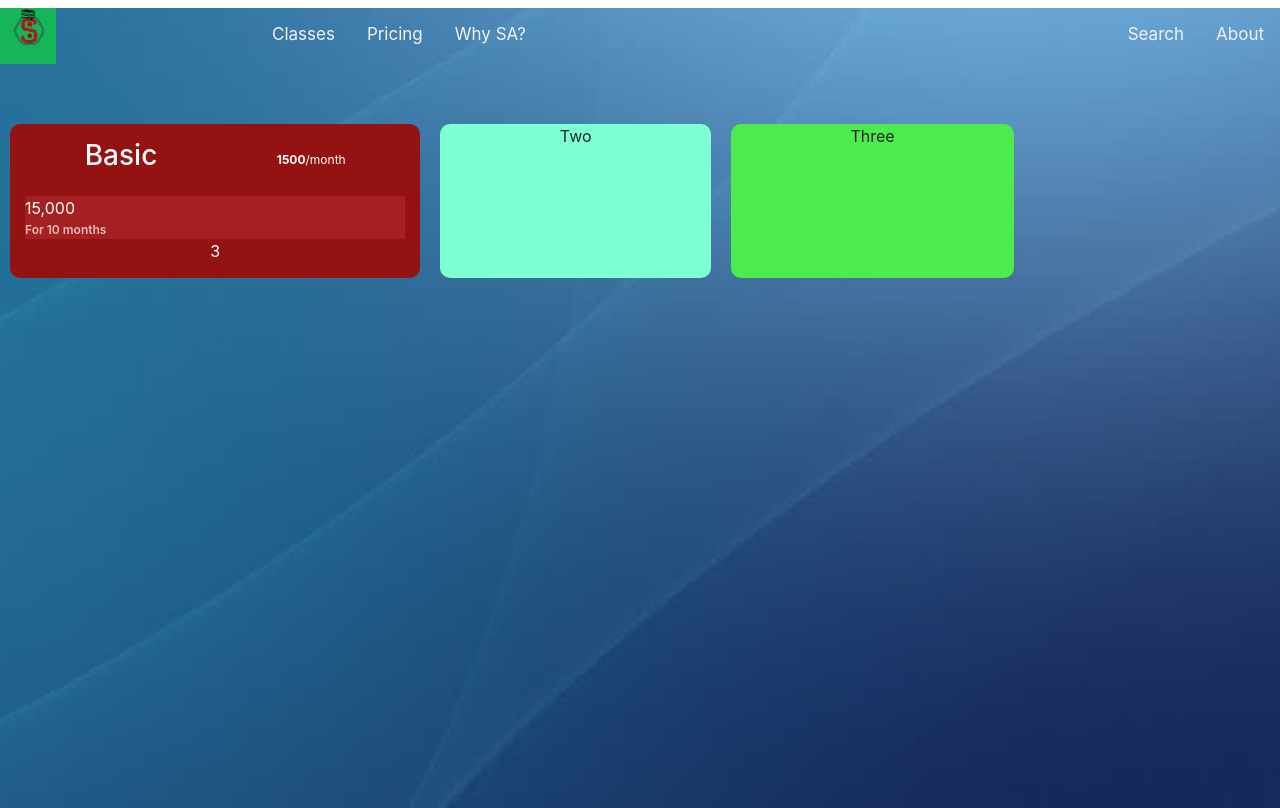
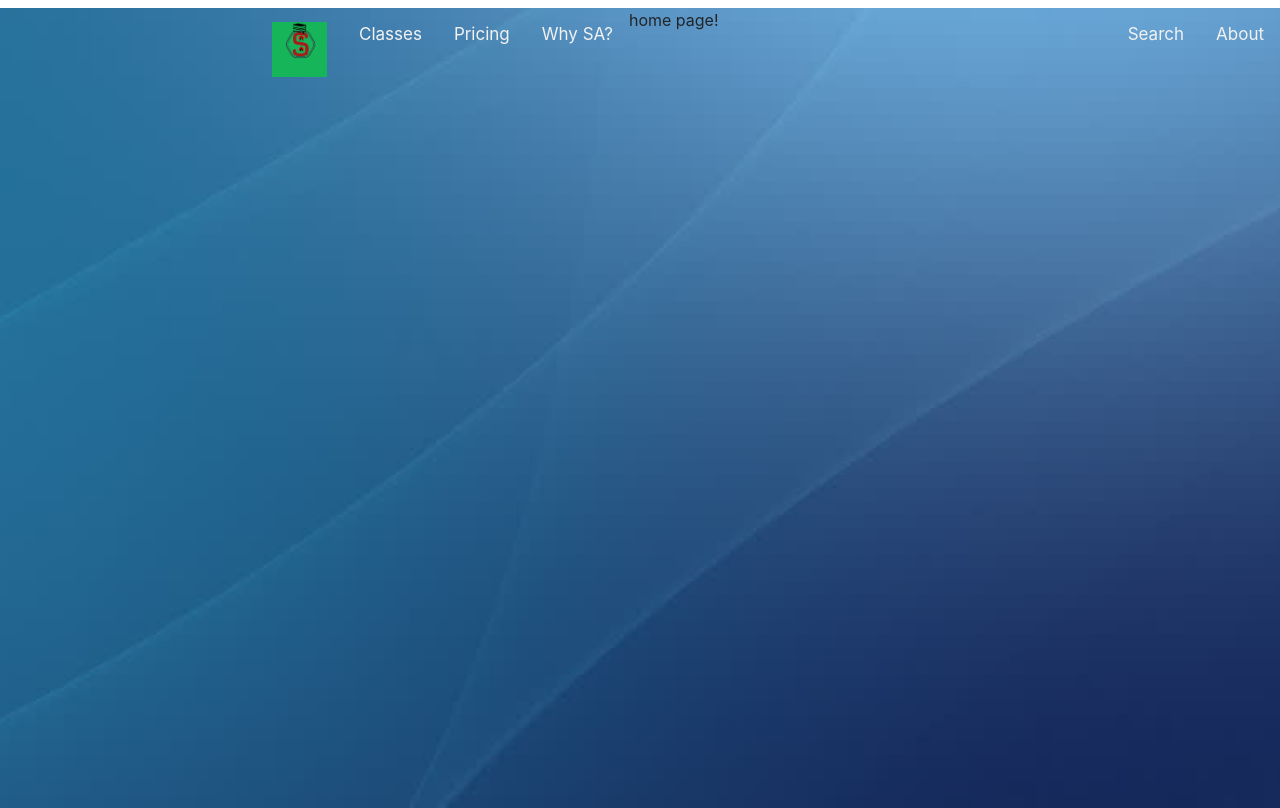
Before and after one commit to vikash-techy/TeamWork, an Angular app in the folder StudentArchitect/: page /home in a window 1280 px wide. Built offline with nearby package versions, Linux system fonts and the light colour scheme.

Commit message:
Added Routing module and Home page Placeholder

```diff
--- a/StudentArchitect/src/app/app.component.html
+++ b/StudentArchitect/src/app/app.component.html
@@ -4,6 +4,5 @@
 
   </h1>
   <app-header></app-header>
-  <app-pricing></app-pricing>
 
  </div>
--- a/StudentArchitect/src/app/header/header.component.css
+++ b/StudentArchitect/src/app/header/header.component.css
@@ -1,23 +1,3 @@
-
-nav a {
-    padding: 5px 10px;
-    text-decoration: none;
-    margin-top: 10px;
-    display: inline-block;
-    background-color: #eee;
-    border-radius: 4px;
-  }
-  nav a:visited, a:link {
-    color: #607d8b;
-  }
-  nav a:hover {
-    color: #039be5;
-    background-color: #cfd8dc;
-  }
-  nav a.active {
-    color: #039be5;
-  }
-
   /* Add a black background color to the top navigation */
 .topnav {
   /* Keeping for future use */
@@ -33,11 +13,9 @@ text-align: center;
 padding: 14px 16px;
 text-decoration: none;
 font-size: 17px;
+cursor: pointer;
 }
 
-img {
- float: left;
-}
 /* Change the color of links on hover */
 .topnav a:hover {
 background-color: #eee;
--- a/StudentArchitect/src/app/header/header.component.html
+++ b/StudentArchitect/src/app/header/header.component.html
@@ -1,15 +1,9 @@
-<div>
+  <div class="topnav">
 
-  <!-- <nav class="topnav-right">
-    <a routerLink="/classes">Classes</a>
-    <a routerLink="/pricing">Pricing</a>
-    <a routerLink="/why_sa">Why SA?</a>
-  </nav> -->
-
-
-  <div class="topnav">
-      <img height="56" src='assets/images/logo.jpeg' >
     <div class="topnav-left">
+        <a routerLink="/home" title="Student Architect">
+          <img height="55" src="assets/images/logo.jpeg" alt="Student Architect">
+        </a>
       <a routerLink="/classes">Classes</a>
       <a routerLink="/pricing">Pricing</a>
       <a routerLink="/why_sa">Why SA?</a>
@@ -18,5 +12,5 @@
       <a href="#search">Search</a>
       <a href="#about">About</a>
     </div>
+    <router-outlet></router-outlet>
   </div>
-</div>
--- /dev/null
+++ b/StudentArchitect/src/app/home/home.component.html
@@ -0,0 +1,3 @@
+<p>
+  home page!
+</p>
--- /dev/null
+++ b/StudentArchitect/src/app/home/home.component.ts
@@ -0,0 +1,15 @@
+import { Component, OnInit } from '@angular/core';
+
+@Component({
+  selector: 'app-home',
+  templateUrl: './home.component.html',
+  styleUrls: ['./home.component.css']
+})
+export class HomeComponent implements OnInit {
+
+  constructor() { }
+
+  ngOnInit() {
+  }
+
+}
```
Also changed, not shown: StudentArchitect/src/app/app-routing.module.ts (added, +19 -0 lines), StudentArchitect/src/app/app.module.ts (+6 -2 lines), StudentArchitect/Commands.txt, StudentArchitect/src/app/home/home.component.css (added), 2 other files (tests, documents, lock files or other folders).
